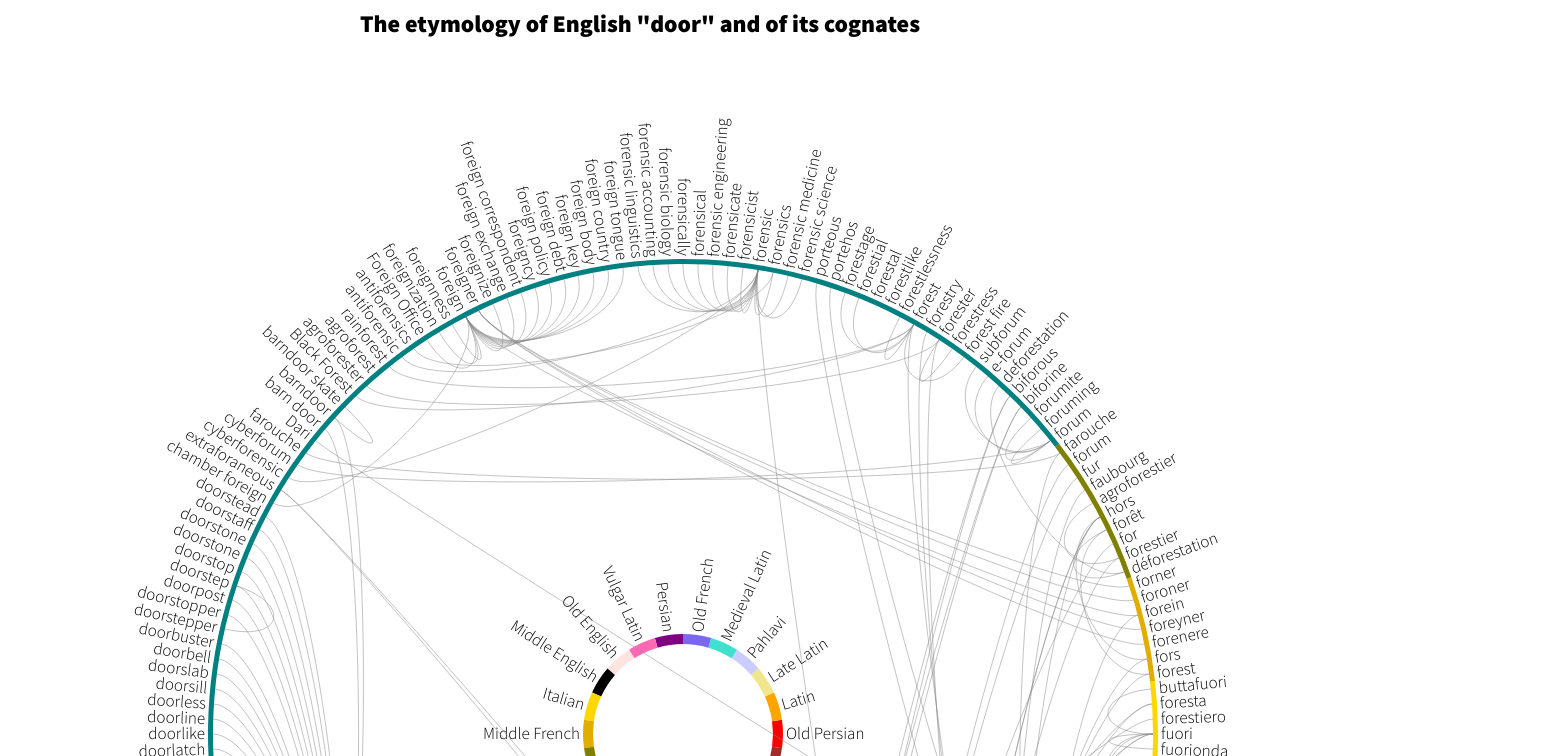
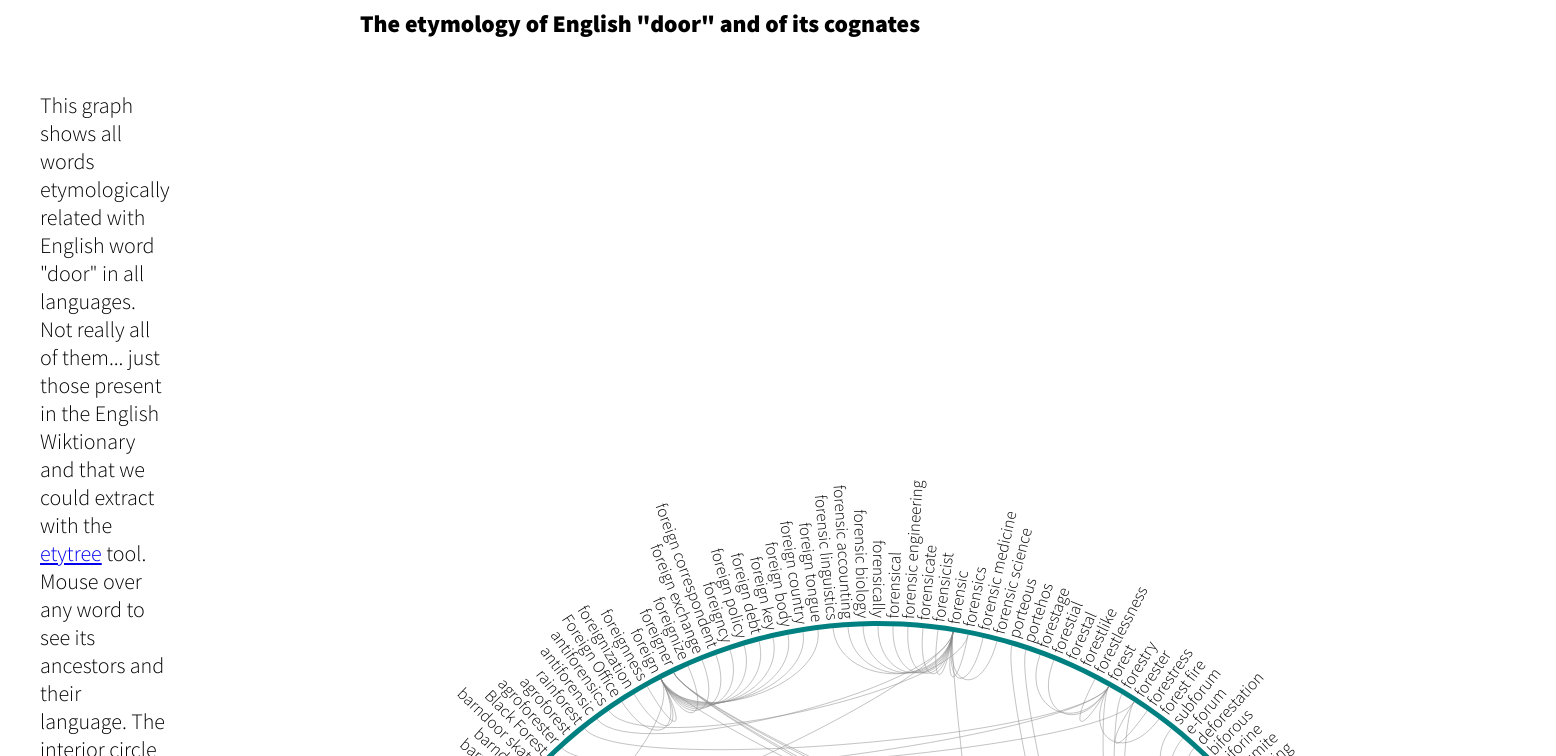
Before and after one commit to esterpantaleo/viz_door_etymology, a website with bundled scripts: page index.html in a window 1280 px wide. Shown: the top 756 px of the page, 1556 px wide, since content can reach past the window. Built offline with nearby package versions, Linux system fonts and the light colour scheme.

Commit message:
adding description

```diff
--- a/index.html
+++ b/index.html
@@ -19,7 +19,26 @@
     The etymology of English "door" and of its cognates
   </div>
   <br>
-  <div align="center" id="circle"></div>
+  <table style="font-size:22px;">
+    <col width="20%">
+    <col width="80%">
+    <tr>
+      <td style="padding:30px;">
+	<div>
+           This graph shows all words etymologically related with English word "door" in all languages. Not really all of them... just those present in the English Wiktionary and that we could extract with the <a href="https://tools.wmflabs.org/etytree/">etytree</a> tool. Mouse over any word to see its ancestors and their language. The interior circle represents the legend and shows the set of languages that these words belong to. Mouse over a language to see words that are etymologically related to word "door" in that specific language.
+	  </br>
+	  </br>
+	  In a second version of this visualization, we would like to be able to show the meaning of each word with some interactive gesture.
+	  </br>
+          </br>
+	  Since there is no clear hierarchy (data cannot be represented with a tree but with a directed graph), in order to sort words, we used hierarchical clustering with the Jaro-Winkler distance and complete linkage.
+	</div>
+      </td>
+      <td>
+        <div align="center" id="circle"></div>
+      </td>
+    </tr>
+  </table>
   <div style="font-size:13px"> Data extracted from <a href="https://en.wiktionary.org/wiki/Wiktionary:Main_Page">Wiktionary</a> using <a href="https://tools.wmflabs.org/etytree/">etytree</a>. Visualization using <a href="https://d3js.org/">d3.js</a>. Authored by <a href="https://esterpantaleo.github.io/">Ester Pantaleo</a>.</div>
 </body>
 
```
